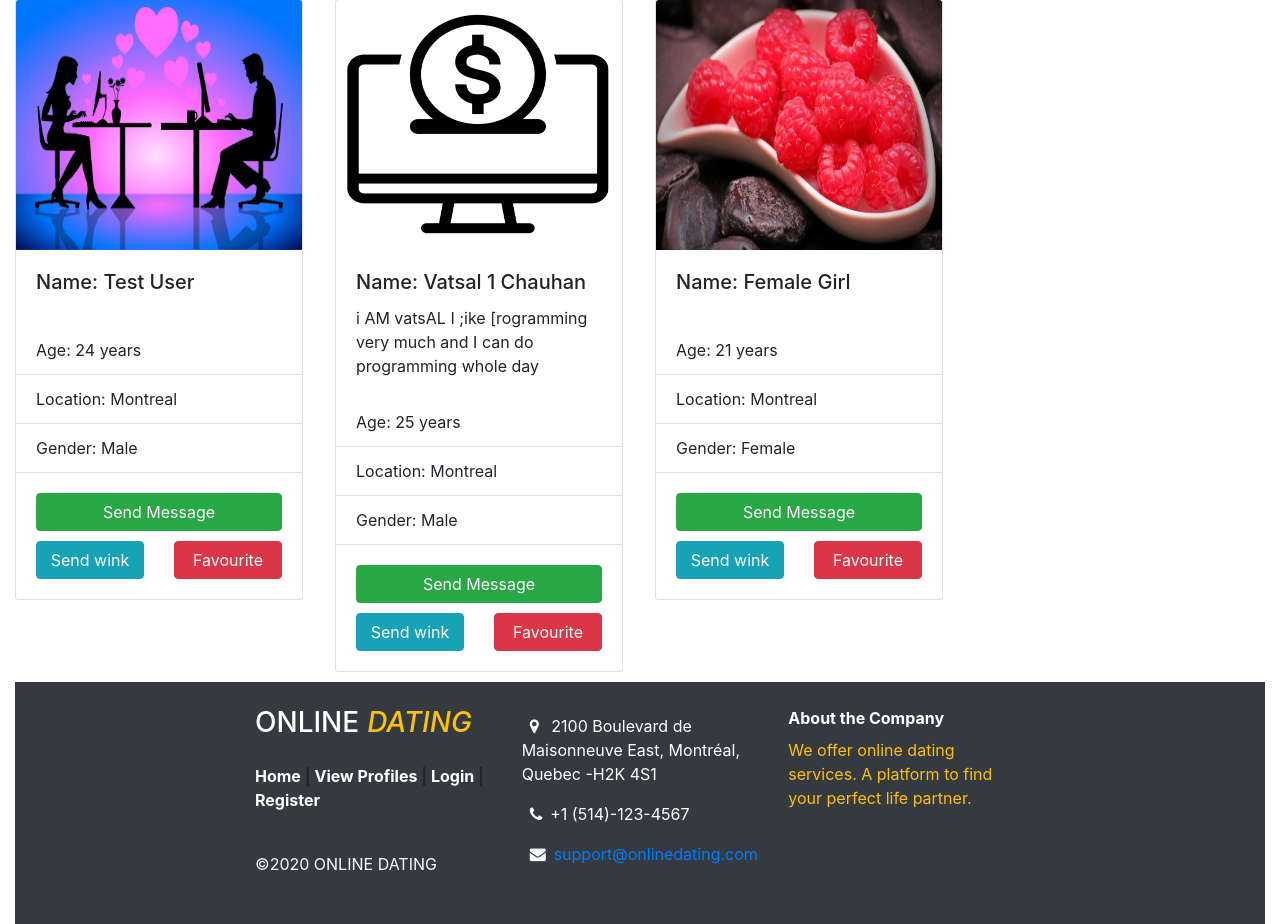
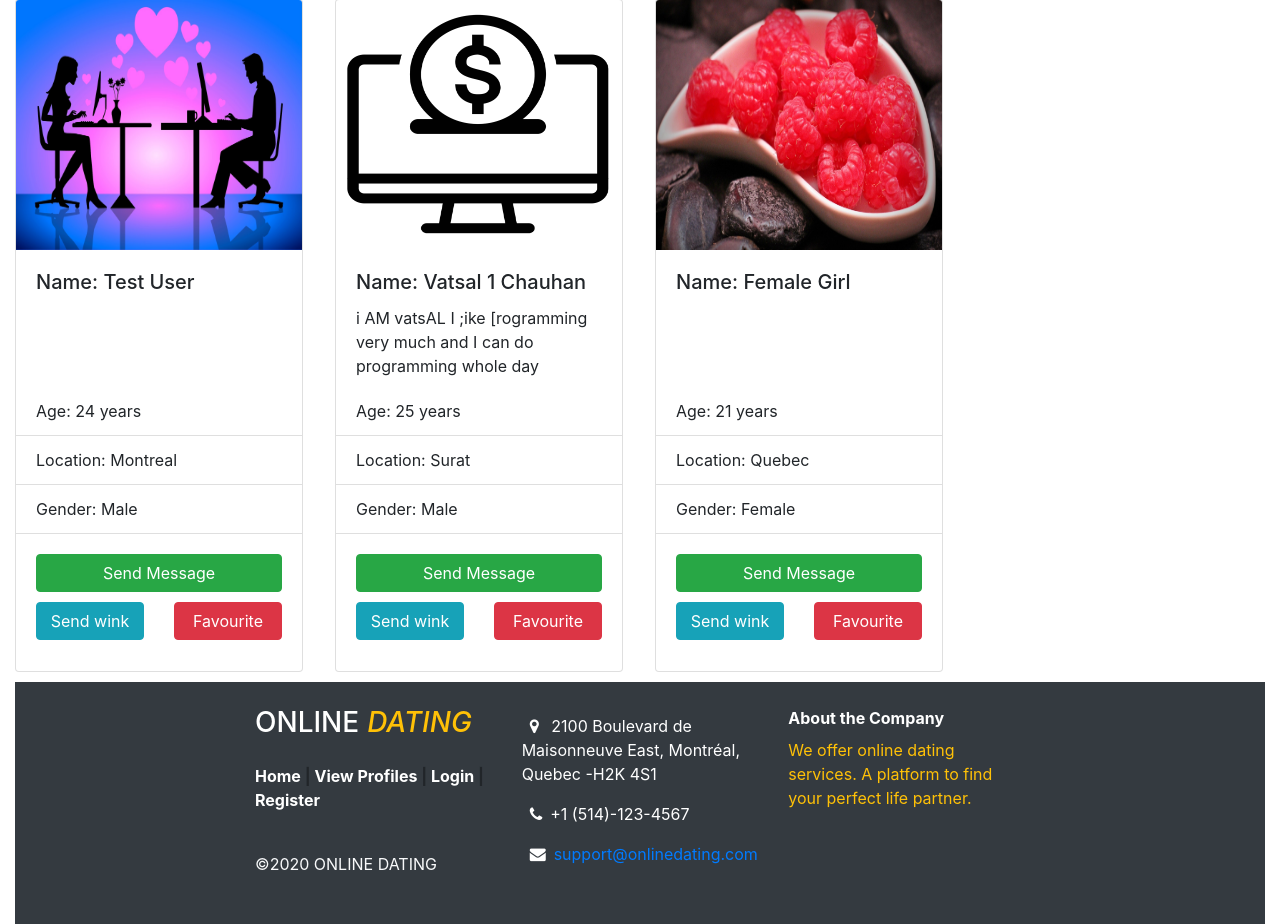
Before and after one commit to vatsal121/datingSitePHP, a PHP site: page /view-profiles.php in a window 1280 px wide. Shown: the part 355-1279 px from the top of the page. Run offline with PHP 8.4, Linux system fonts and the light colour scheme; data comes from the database, SQL or seed files in the repository; both versions use the stored data as it was after the commit.

Commit message:
updated DB file, change in CSS for profile page

```diff
--- a/css/style.css
+++ b/css/style.css
@@ -212,6 +212,17 @@
     color: #fff;
 }
 
+
+.card-container {
+    width: 18rem;
+    height: 100%;
+    max-height: 100%;
+}
+
+.card-container .card-body {
+    height: 100%;
+}
+
 /* Edit Profile Page CSS */
 
 #leftPanel {
--- a/view-profiles.php
+++ b/view-profiles.php
@@ -230,7 +230,7 @@ $profileList = $stmt->fetchAll();
                 }
                 ?>
                 <div class="col-md-3">
-                    <div class="card" style="width: 18rem;">
+                    <div class="card card-container">
                         <img class="card-img-top"
                              src="<?= $profile["imgUrl"] ?>"
                              alt="profile image">
@@ -240,12 +240,15 @@ $profileList = $stmt->fetchAll();
                         </div>
                         <ul class="list-group list-group-flush">
                             <li class="list-group-item">Age: <?php
-                                $bday = new DateTime($profile["birthDate"]); // Your date of birth
-                                $today = new Datetime(date('y-d-m'));
-                                $diff = $today->diff($bday);
-                                echo "$diff->y years"
+                                try {
+                                    $birthDay = new DateTime($profile["birthDate"]);
+                                    $today = new Datetime(date('y-d-m'));
+                                    $diff = $today->diff($birthDay);
+                                    echo "$diff->y years";
+                                } catch (Exception $e) {
+                                } // Your date of birth
                                 ?></li>
-                            <li class="list-group-item">Location: Montreal</li>
+                            <li class="list-group-item">Location: <?= $profile["city"] ?></li>
                             <li class="list-group-item">
                                 Gender:
                                 <span style="text-transform: capitalize">
```
Also changed, not shown: datingdb.sql (+12 -2 lines).
